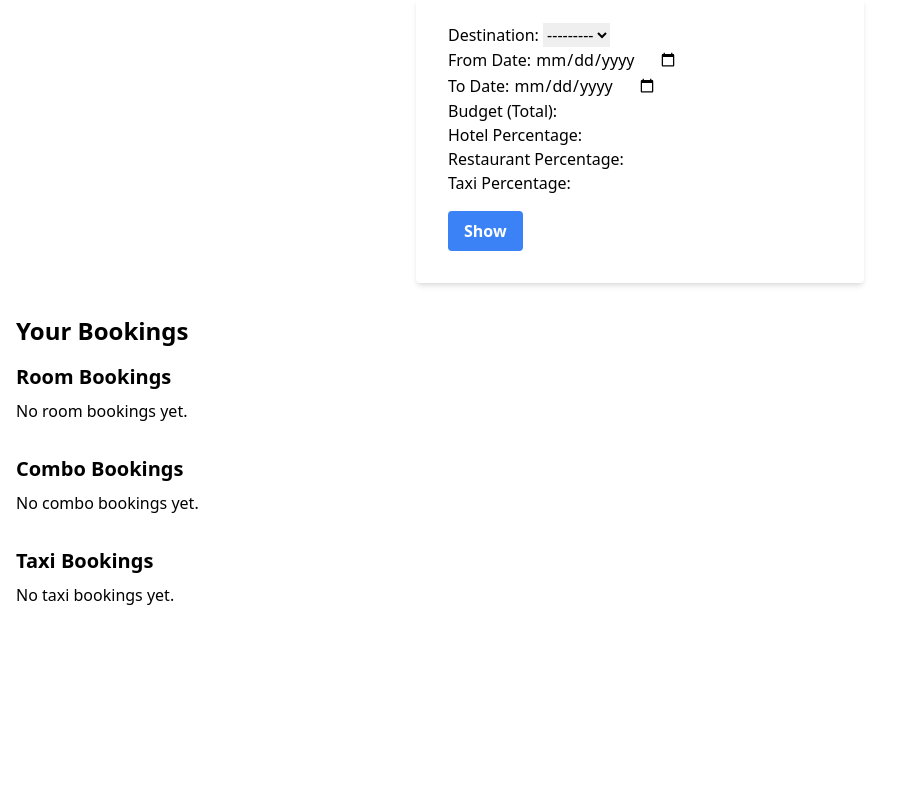
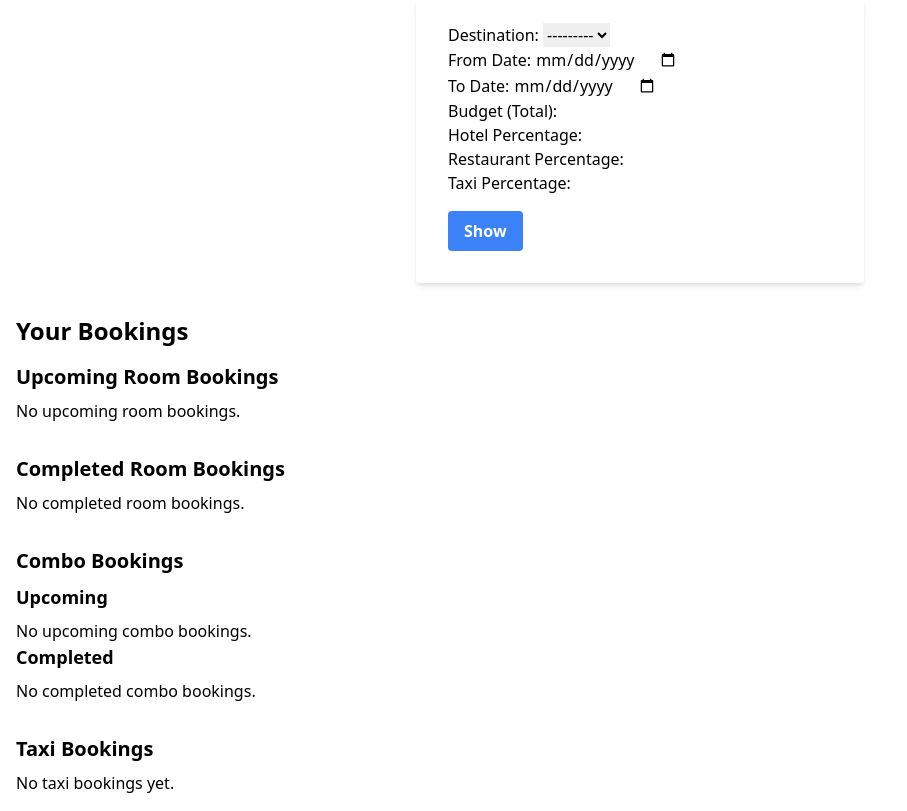
Before and after one commit to AFLAH2527/TripEase, a Django app: template tripease/traveler/templates/traveler/traveler.html in a window 1280 px wide. Shown: the part 93-904 px from the top of the page, without its empty margins (0-907 px from the left). Before the commit the page ends 698 px from the top, so only its background shows below. Run offline with Django 5.2, Linux system fonts and the light colour scheme; the template is opened without the code that fills it: values that come from a table or form of the project are taken from there, others are empty; some libraries are stand-ins or nearby versions.

Commit message:
room booking

```diff
--- a/tripease/hotel/models.py
+++ b/tripease/hotel/models.py
@@ -50,6 +50,8 @@ class RoomBooking(models.Model):
     hotel_name = models.CharField(max_length=50)
     room = models.ForeignKey(Room, on_delete=models.CASCADE)
     traveler_name = models.CharField(max_length=50)
+    start_date = models.DateField()
+    end_date = models.DateField()
     no_of_days = models.IntegerField()
     amount = models.IntegerField()
 
@@ -59,4 +61,5 @@ class RoomBooking(models.Model):
     def save(self, *args, **kwargs):
         self.room.count -= 1
         self.room.save()
+
         super(RoomBooking, self).save(*args, **kwargs)
--- a/tripease/restaurant/models.py
+++ b/tripease/restaurant/models.py
@@ -1,4 +1,6 @@
 from django.db import models
+from django.utils import timezone
+
 from traveler.models import Destination
 
 class Type(models.Model):
@@ -58,6 +60,8 @@ class ComboBooking(models.Model):
     traveler_name = models.CharField(max_length=50)
     quantity = models.IntegerField()
     amount = models.DecimalField(max_digits=10, decimal_places=2)
+    booking_date = models.DateTimeField(default=timezone.now)
+    food_date = models.DateField()
 
     def __str__(self):
         return f'{self.traveler_name} - {self.combo.name}'
--- a/tripease/traveler/templates/traveler/traveler.html
+++ b/tripease/traveler/templates/traveler/traveler.html
@@ -36,14 +36,26 @@
         <div class="mt-8">
             <h2 class="text-2xl font-bold mb-4">Your Bookings</h2>
 
-            <!-- Room Bookings -->
+            <!-- Room Bookings - Upcoming -->
             <div class="mb-8">
-                <h3 class="text-xl font-bold mb-2">Room Bookings</h3>
+                <h3 class="text-xl font-bold mb-2">Upcoming Room Bookings</h3>
                 <ul>
-                    {% for room_booking in room_bookings %}
+                    {% for room_booking in room_bookings_upcoming %}
                         <li>{{ room_booking }} - {{ room_booking.no_of_days }} - ${{ room_booking.amount }}</li>
                     {% empty %}
-                        <li>No room bookings yet.</li>
+                        <li>No upcoming room bookings.</li>
+                    {% endfor %}
+                </ul>
+            </div>
+
+            <!-- Room Bookings - Completed -->
+            <div class="mb-8">
+                <h3 class="text-xl font-bold mb-2">Completed Room Bookings</h3>
+                <ul>
+                    {% for room_booking in room_bookings_completed %}
+                        <li>{{ room_booking }} - {{ room_booking.no_of_days }} - ${{ room_booking.amount }}</li>
+                    {% empty %}
+                        <li>No completed room bookings.</li>
                     {% endfor %}
                 </ul>
             </div>
@@ -51,11 +63,23 @@
             <!-- Combo Bookings -->
             <div class="mb-8">
                 <h3 class="text-xl font-bold mb-2">Combo Bookings</h3>
+                <!-- Upcoming Combo Bookings -->
+                <h4 class="text-lg font-bold mb-2">Upcoming</h4>
                 <ul>
-                    {% for combo_booking in combo_bookings %}
-                        <li>{{ combo_booking }} - {{ combo_booking.quantity }} - {{ combo_booking.amount }}</li>
+                    {% for upcoming_combo_booking in upcoming_combo_bookings %}
+                        <li>{{ upcoming_combo_booking }} - {{ upcoming_combo_booking.quantity }} - {{ upcoming_combo_booking.food_date }}</li>
                     {% empty %}
-                        <li>No combo bookings yet.</li>
+                        <li>No upcoming combo bookings.</li>
+                    {% endfor %}
+                </ul>
+
+                <!-- Completed Combo Bookings -->
+                <h4 class="text-lg font-bold mb-2">Completed</h4>
+                <ul>
+                    {% for completed_combo_booking in completed_combo_bookings %}
+                        <li>{{ completed_combo_booking }} - {{ completed_combo_booking.quantity }} - {{ completed_combo_booking.food_date }}</li>
+                    {% empty %}
+                        <li>No completed combo bookings.</li>
                     {% endfor %}
                 </ul>
             </div>
```
Also changed, not shown: tripease/hotel/templates/hotel/book_room.html (+14 -8 lines), tripease/hotel/views.py (+33 -22 lines), tripease/restaurant/templates/restaurant/book_combo.html (+8 -1 lines), tripease/restaurant/views.py (+5 -2 lines), tripease/traveler/views.py (+15 -3 lines), tripease/hotel/migrations/0011_roombooking_end_date_roombooking_start_date.py (added), tripease/restaurant/migrations/0009_combobooking_booking_date_combobooking_food_date.py (added).
